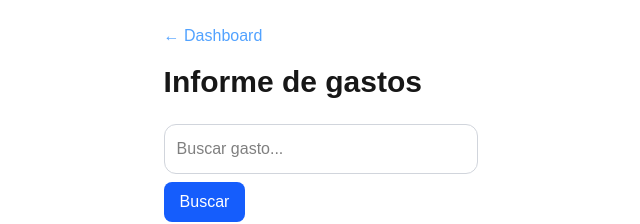
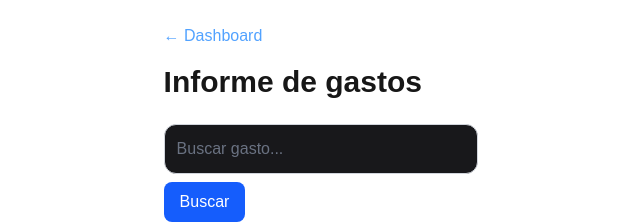
Before and after one commit to romansanchez1994/fin360, a Next.js app: page /informes in a window 1280 px wide. Shown: the top 224 px of the page, without its empty margins (319-959 px from the left). Built offline with nearby package versions, Linux system fonts and the light colour scheme; no server answers; the database is empty.

Commit message:
Change input styles for search form

```diff
--- a/app/informes/page.tsx
+++ b/app/informes/page.tsx
@@ -51,6 +51,7 @@ export default async function InformesPage({
       <form className="mb-6">
         <input
           type="search"
+          name="search"
           placeholder="Buscar gasto..."
           className="
             w-full
@@ -58,7 +59,9 @@ export default async function InformesPage({
             rounded-xl
             border
             border-gray-300
-            text-black
+            bg-zinc-900
+            text-white
+            placeholder:text-gray-500
           "
         />
         <button
```
